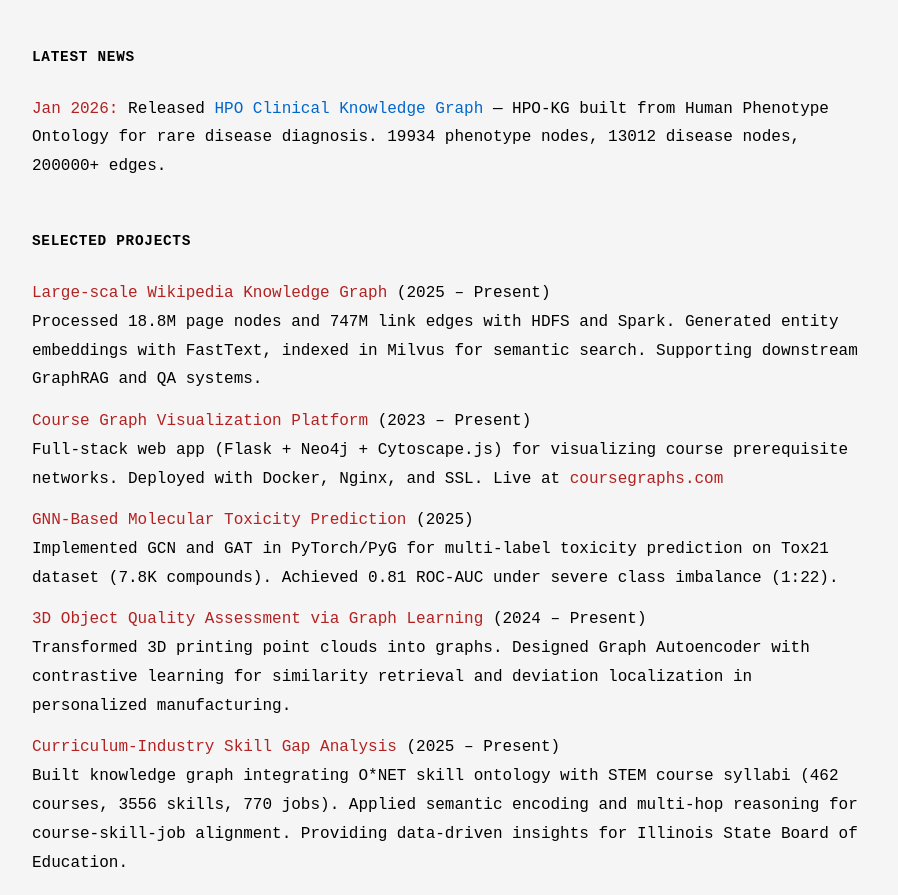
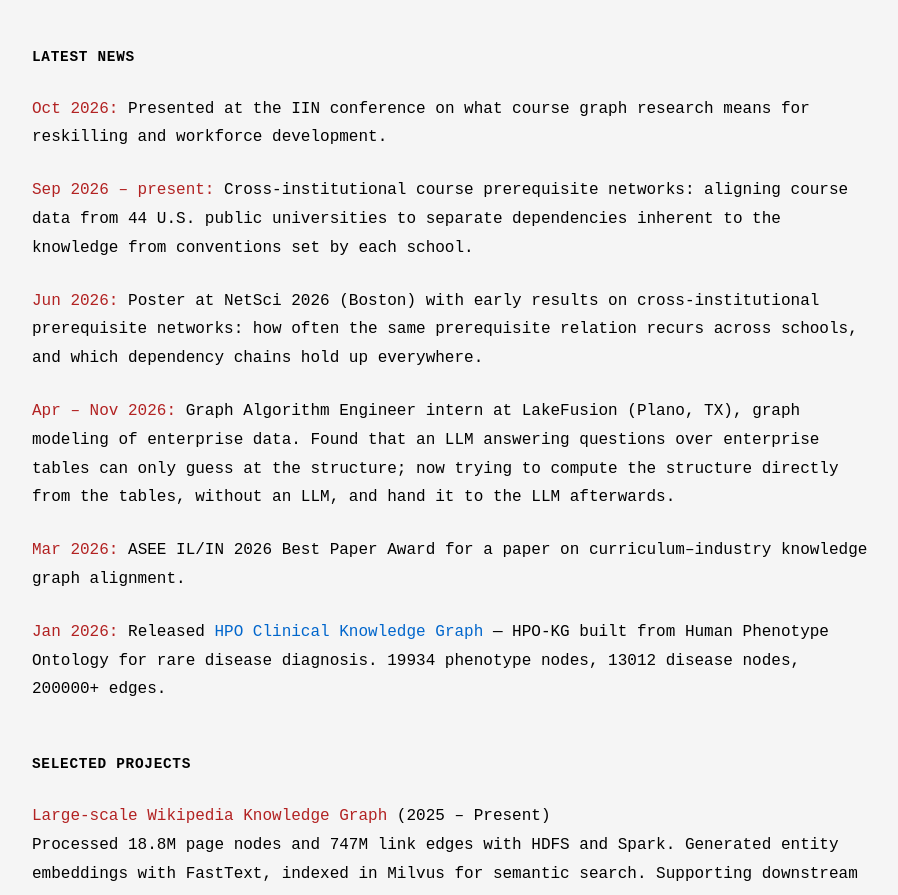
Before and after one commit to BonanYang/BonanYang.github.io, a plain HTML site: page index.html in a window 1280 px wide. Shown: the part 1067-1962 px from the top of the page, without its empty margins (190-1088 px from the left). Drawn offline with Linux system fonts and the light colour scheme; a script that the page names is missing.

Commit message:
Add latest news updates to index.html

```diff
--- a/index.html
+++ b/index.html
@@ -184,6 +184,21 @@
     <div class="section">
       <div class="section-title">LATEST NEWS</div>
       <p class="skills-item">
+        <span class="label">Oct 2026:</span> Presented at the IIN conference on what course graph research means for reskilling and workforce development.
+      </p>
+      <p class="skills-item">
+        <span class="label">Sep 2026 – present:</span> Cross-institutional course prerequisite networks: aligning course data from 44 U.S. public universities to separate dependencies inherent to the knowledge from conventions set by each school.
+      </p>
+      <p class="skills-item">
+        <span class="label">Jun 2026:</span> Poster at NetSci 2026 (Boston) with early results on cross-institutional prerequisite networks: how often the same prerequisite relation recurs across schools, and which dependency chains hold up everywhere.
+      </p>
+      <p class="skills-item">
+        <span class="label">Apr – Nov 2026:</span> Graph Algorithm Engineer intern at LakeFusion (Plano, TX), graph modeling of enterprise data. Found that an LLM answering questions over enterprise tables can only guess at the structure; now trying to compute the structure directly from the tables, without an LLM, and hand it to the LLM afterwards.
+      </p>
+      <p class="skills-item">
+        <span class="label">Mar 2026:</span> ASEE IL/IN 2026 Best Paper Award for a paper on curriculum–industry knowledge graph alignment.
+      </p>
+      <p class="skills-item">
         <span class="label">Jan 2026:</span> Released <a href="https://github.com/BonanYang/Clinicians-KG/releases/tag/v1.0">HPO Clinical Knowledge Graph</a> — HPO-KG built from Human Phenotype Ontology for rare disease diagnosis. 19934 phenotype nodes, 13012 disease nodes, 200000+ edges.
       </p>
     </div>
```
Lines whose indentation alone changed are shown as unchanged.
